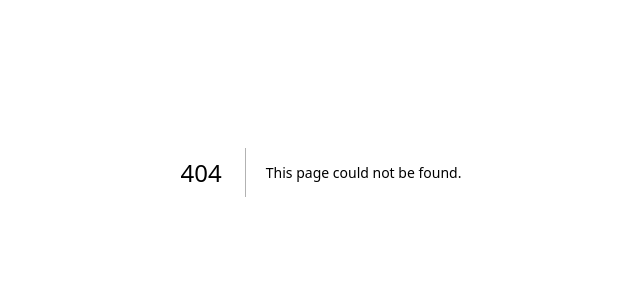
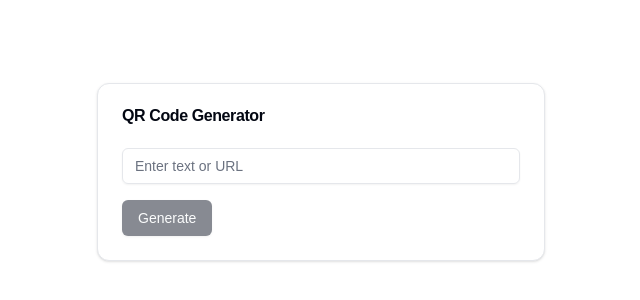
Before and after one commit to praveen2288/csv-editor, a Next.js app: page /qrcode in a window 1280 px wide. Before the commit this address had no page. Shown: the part 228-528 px from the top of the page, without its empty margins (319-959 px from the left). Built offline with nearby package versions, Linux system fonts and the light colour scheme.

Commit message:
Add QR code generator page

```diff
--- a/app/page.tsx
+++ b/app/page.tsx
@@ -26,6 +26,9 @@ export default function Home() {
         <Link href="/passwordgenerator" className="text-xl text-blue-600 hover:underline">
           Password Generator
         </Link>
+        <Link href="/qrcode" className="text-xl text-blue-600 hover:underline">
+          QR Code Generator
+        </Link>
       </div>
     </div>
   );
--- /dev/null
+++ b/app/qrcode/page.tsx
@@ -0,0 +1,60 @@
+'use client'
+
+import { useState } from 'react'
+import { Button } from '@/components/ui/button'
+import { Input } from '@/components/ui/input'
+import { Card, CardContent, CardHeader, CardTitle } from '@/components/ui/card'
+
+export default function QRCodeGenerator() {
+  const [text, setText] = useState('')
+  const [qrUrl, setQrUrl] = useState('')
+
+  const handleGenerate = async () => {
+    if (!text) return
+    try {
+      const QRCode = await import('qrcode')
+      const url = await QRCode.toDataURL(text)
+      setQrUrl(url)
+    } catch (err) {
+      console.error(err)
+    }
+  }
+
+  const handleDownload = () => {
+    if (!qrUrl) return
+    const link = document.createElement('a')
+    link.href = qrUrl
+    link.download = 'qrcode.png'
+    link.click()
+  }
+
+  return (
+    <div className="flex items-center justify-center min-h-screen">
+      <Card className="w-full max-w-md m-auto">
+        <CardHeader>
+          <CardTitle>QR Code Generator</CardTitle>
+        </CardHeader>
+        <CardContent>
+          <div className="space-y-4">
+            <Input
+              placeholder="Enter text or URL"
+              value={text}
+              onChange={(e) => setText(e.target.value)}
+            />
+            <Button onClick={handleGenerate} disabled={!text}>
+              Generate
+            </Button>
+            {qrUrl && (
+              <div className="flex flex-col items-center space-y-2">
+                <img src={qrUrl} alt="QR Code" className="h-40 w-40" />
+                <Button variant="outline" onClick={handleDownload}>
+                  Download
+                </Button>
+              </div>
+            )}
+          </div>
+        </CardContent>
+      </Card>
+    </div>
+  )
+}
--- a/package.json
+++ b/package.json
@@ -31,7 +31,8 @@
     "react-day-picker": "^8.10.1",
     "react-dom": "^18.3.1",
     "tailwind-merge": "^2.5.4",
-    "tailwindcss-animate": "^1.0.7"
+    "tailwindcss-animate": "^1.0.7",
+    "qrcode": "^1.5.3"
   },
   "devDependencies": {
     "@types/diff": "^5.2.3",
```
